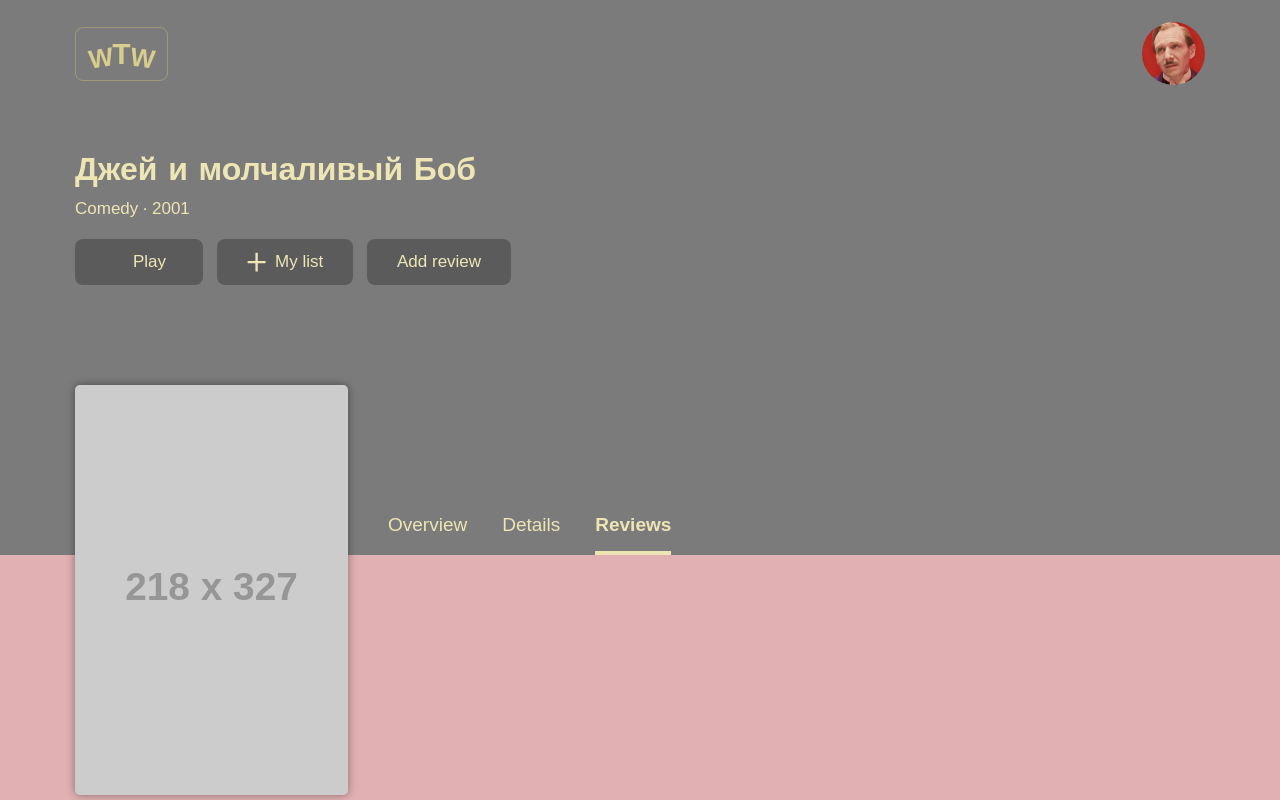
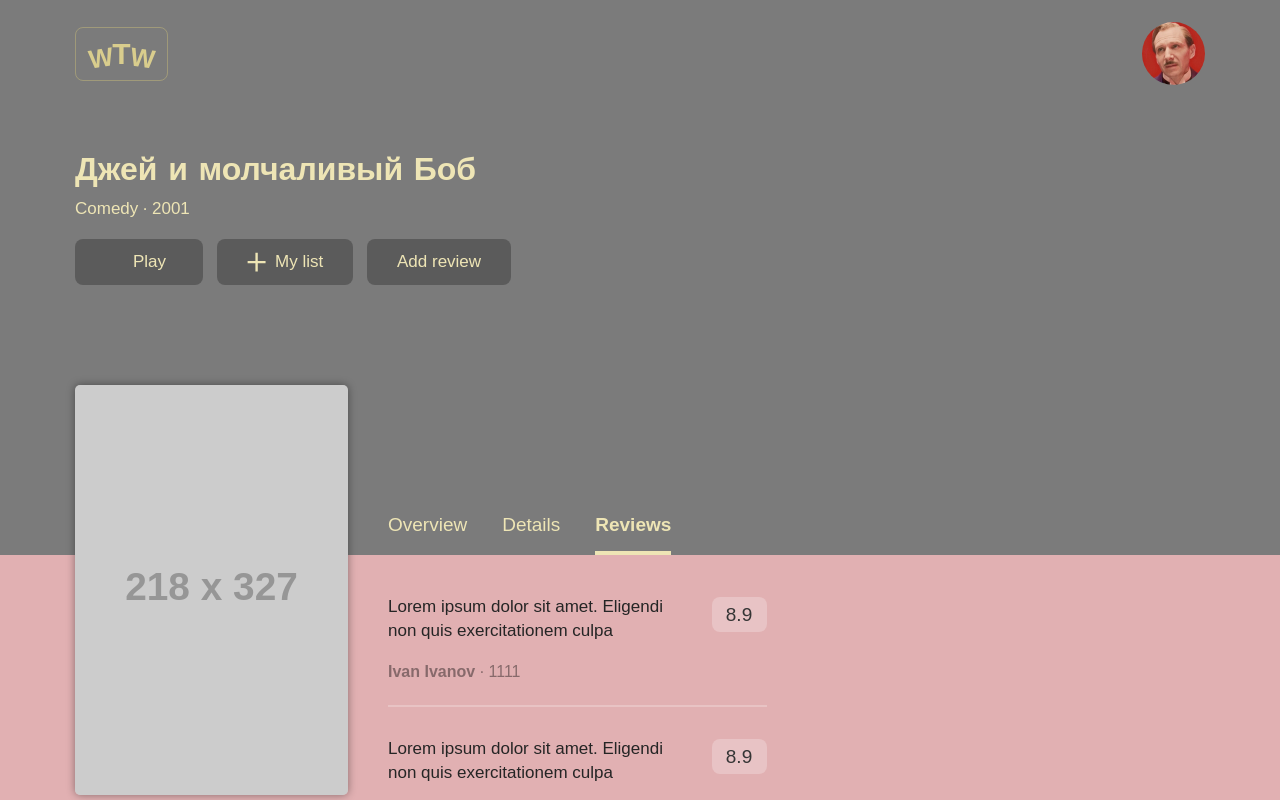
Before and after one commit to Saref111/1052929-what-to-watch-4, a React app: page /dev-film in a window 1280 px wide. Both pictures are taken after a click on the link "Reviews". Shown: the top 800 px of the page. Built offline with nearby package versions, Linux system fonts and the light colour scheme.

Commit message:
Added third tab

```diff
--- a/src/components/detailed-movie-info/detailed-movie-info.jsx
+++ b/src/components/detailed-movie-info/detailed-movie-info.jsx
@@ -91,7 +91,8 @@ class DetailedMovieInfo extends PureComponent {
                     {CARD_MENU.map((name, i) => {
                       return (
                         <li key={`${name}-${i}`} className={`movie-nav__item ${this.state.page === i ? `movie-nav__item--active` : ``}`}>
-                          <a href="#" className="movie-nav__link" onClick={() => {
+                          <a href="" className="movie-nav__link" onClick={(e) => {
+                            e.preventDefault();
                             this._handleClick(i);
                           }} id={i}>{name}</a>
                         </li>
@@ -179,11 +180,12 @@ DetailedMovieInfo.propTypes = {
       year: PropTypes.number.isRequired,
       rate: PropTypes.number.isRequired,
       votes: PropTypes.number.isRequired,
-      actors: PropTypes.arrayOf(PropTypes.string),
+      actors: PropTypes.arrayOf(PropTypes.string).isRequired,
       description: PropTypes.shape({
         prescription: PropTypes.string.isRequired,
         postscription: PropTypes.string.isRequired,
       }).isRequired,
+      reviews: PropTypes.array.isRequired,
     }),
   }),
 };
--- a/src/components/tabs/tabs.jsx
+++ b/src/components/tabs/tabs.jsx
@@ -1,12 +1,13 @@
 import React from "react";
 import PropTypes from "prop-types";
 import {GENRES} from "../../const.js";
-import {getActorsString, rateToString} from "../../helpers/helpers.js";
+import {getActorsString, rateToString, formatDate, stringifyDate} from "../../helpers/helpers.js";
 
 const Tabs = (props) => {
   const {page, info} = props;
-  const {rate, votes, director, actors, description, time, genre, year} = info;
+  const {rate, votes, director, actors, description, time, genre, year, reviews} = info;
   let tab = null;
+
 
   switch (page) {
     case 0:
@@ -73,7 +74,30 @@ const Tabs = (props) => {
       );
       break;
     case 2:
-      tab = (<h1/>);
+      tab = (
+        <div className="movie-card__reviews movie-card__row">
+          <div className="movie-card__reviews-col">
+            {reviews.map((review, i) => {
+              const {name, text, date, rate: userRate} = review;
+
+              return (
+                <div key={`${name}-${i}`} className="review">
+                  <blockquote className="review__quote">
+                    <p className="review__text">{text}</p>
+
+                    <footer className="review__details">
+                      <cite className="review__author">{name}</cite>
+                      <time className="review__date" dateTime={formatDate(date)}>{stringifyDate(date)}</time>
+                    </footer>
+                  </blockquote>
+
+                  <div className="review__rating">{userRate}</div>
+                </div>
+              );
+            })}
+          </div>
+        </div>
+      );
       break;
   }
 
@@ -96,6 +120,12 @@ Tabs.propTypes = {
       prescription: PropTypes.string.isRequired,
       postscription: PropTypes.string.isRequired,
     }).isRequired,
+    reviews: PropTypes.arrayOf(PropTypes.shape({
+      name: PropTypes.string.isRequired,
+      date: PropTypes.instanceOf(Date).isRequired,
+      text: PropTypes.string.isRequired,
+      rate: PropTypes.number.isRequired,
+    })).isRequired,
   }),
 };
 
--- a/src/helpers/helpers.js
+++ b/src/helpers/helpers.js
@@ -1,4 +1,12 @@
 import {RATINGS} from "../const.js";
+
+const formatDate = (date) => {
+  return `11111`;
+};
+
+const stringifyDate = (date) => {
+  return `1111`;
+};
 
 const uppercaseFirstLetter = (string) => `${string.charAt(0).toUpperCase()}${string.slice(1)}`;
 
@@ -44,4 +52,4 @@ const getActorsString = (array) => {
   }, ``);
 };
 
-export {getActorsString, rateToString, uppercaseFirstLetter};
+export {getActorsString, rateToString, uppercaseFirstLetter, formatDate, stringifyDate};
--- a/src/mock/films.js
+++ b/src/mock/films.js
@@ -12,7 +12,19 @@ const reviews = [
   {
     name: `Ivan Ivanov`,
     rate: 8.9,
-    date: `December 24, 2018`,
+    date: new Date(),
+    text: `Lorem ipsum dolor sit amet. Eligendi non quis exercitationem culpa`,
+  },
+  {
+    name: `Ivan Ivanov`,
+    rate: 8.9,
+    date: new Date(),
+    text: `Lorem ipsum dolor sit amet. Eligendi non quis exercitationem culpa`,
+  },
+  {
+    name: `Ivan Ivanov`,
+    rate: 8.9,
+    date: new Date(),
     text: `Lorem ipsum dolor sit amet. Eligendi non quis exercitationem culpa`,
   },
 ];
```
